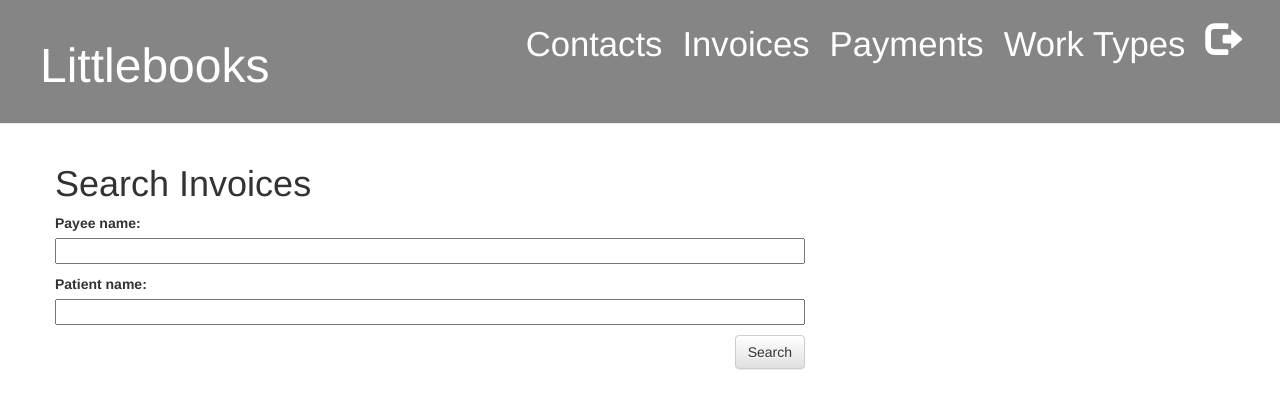
After one commit to samthorold/django-invoice, a Django app: a page that uses invoice/templates/invoice/invoice_search.html in a window 1280 px wide. The commit adds this page. Shown: the top 409 px of the page. Run offline with Django 3.2, Linux system fonts and the light colour scheme; some libraries are stand-ins or nearby versions.

Commit message:
Invoice filter by patient and payee

```diff
--- a/invoice/forms.py
+++ b/invoice/forms.py
@@ -14,6 +14,10 @@ class InvoiceForm(forms.ModelForm):
     class Meta:
         model = Invoice
         fields = ('payee',)
+
+class InvoiceSearchForm(forms.Form):
+    payee_name = forms.CharField(required=False, max_length=200)
+    patient_name = forms.CharField(required=False, max_length=200)
 
 class InvoiceLineForm(forms.ModelForm):
 
--- a/invoice/models.py
+++ b/invoice/models.py
@@ -14,6 +14,7 @@ class WorkType(models.Model):
 class Invoice(models.Model):
 
 	payee = models.ForeignKey('contacts.Contact')
+	notes = models.TextField(blank=True)
 
 	def __str__(self):
 		return self.payee.name
--- a/invoice/templates/invoice/invoice_list.html
+++ b/invoice/templates/invoice/invoice_list.html
@@ -5,6 +5,9 @@
   Invoices
   <a href="{% url 'invoice:invoice_new' %}">
     <span class="glyphicon glyphicon-plus"></span>
+  </a>
+  <a href="{% url 'invoice:invoice_search' %}">
+    <span class="glyphicon glyphicon-search"></span>
   </a>
 </h2>
 {% if invoices %}
--- /dev/null
+++ b/invoice/templates/invoice/invoice_search.html
@@ -0,0 +1,11 @@
+{% extends 'base.html' %}
+
+{% block content %}
+
+  <h1>Search Invoices</h1>
+  <form method="POST" class="post-form">{% csrf_token %}
+    {{ form.as_p }}
+    <button type="submit" class="save btn btn-default">Search</button>
+  </form>
+
+{% endblock %}
--- a/invoice/urls.py
+++ b/invoice/urls.py
@@ -8,6 +8,7 @@ app_name = 'invoice'
 urlpatterns = [
 	url(r'^$', views.invoice_list, name='invoice_list'),
 	url(r'^new/$', views.invoice_new, name='invoice_new'),
+	url(r'^search/$', views.invoice_search, name='invoice_search'),
 	url(r'^(?P<pk>[0-9]+)/$', views.invoice_detail, name='invoice_detail'),
 	url(r'^(?P<pk>[0-9]+)/edit/$', views.invoice_edit, name='invoice_edit'),
 	url(r'^(?P<pk>[0-9]+)/delete/$', views.invoice_delete, name='invoice_delete'),
--- a/invoice/views.py
+++ b/invoice/views.py
@@ -1,13 +1,27 @@
 from django.contrib import messages
+from django.http import HttpResponseRedirect
 from django.shortcuts import get_object_or_404, redirect, render
+from django.core.urlresolvers import reverse
 from django.contrib.auth.decorators import login_required
 
-from .forms import DeleteForm, InvoiceForm, InvoiceLineForm, PaymentForm, WorkTypeForm
+from .forms import (
+    DeleteForm, InvoiceForm, InvoiceLineForm, InvoiceSearchForm,
+    PaymentForm, WorkTypeForm
+)
 from .models import Invoice, InvoiceLine, Payment, WorkType
 
 
 def invoice_list(request):
-    invoices = Invoice.objects.all()
+    invoices = Invoice.objects
+    payee = request.GET.get('payee')
+    if payee:
+        invoices = invoices.filter(payee__name__icontains=payee)
+    patient = request.GET.get('patient')
+    if patient:
+        # https://stackoverflow.com/questions/15507171/django-filter-query-foreign-key
+        invoices = invoices.filter(invoiceline__patient__name__icontains=patient)
+    if not (payee or patient):
+        invoices = invoices.all()
     return render(request, 'invoice/invoice_list.html', {'invoices': invoices})
 
 def invoice_new(request):
@@ -20,6 +34,19 @@ def invoice_new(request):
     else:
         form = InvoiceForm()
         return render(request, 'invoice/invoice_new.html', {'form': form})
+
+def invoice_search(request):
+    if request.method == 'POST':
+        form = InvoiceSearchForm(request.POST)
+        if form.is_valid():
+            payee = form.cleaned_data.get('payee_name')
+            patient = form.cleaned_data.get('patient_name')
+            url = reverse('invoice:invoice_list')
+            url = "{}?payee={}&patient={}".format(url, payee, patient)
+            return HttpResponseRedirect(url)
+    else:
+        form = InvoiceSearchForm()
+        return render(request, 'invoice/invoice_search.html', {'form': form})
 
 def invoice_detail(request, pk):
     invoice = get_object_or_404(Invoice, pk=pk)
```
Also changed, not shown: contacts/migrations/0002_auto_20170816_2229.py (added), invoice/migrations/0003_auto_20170816_2229.py (added).
